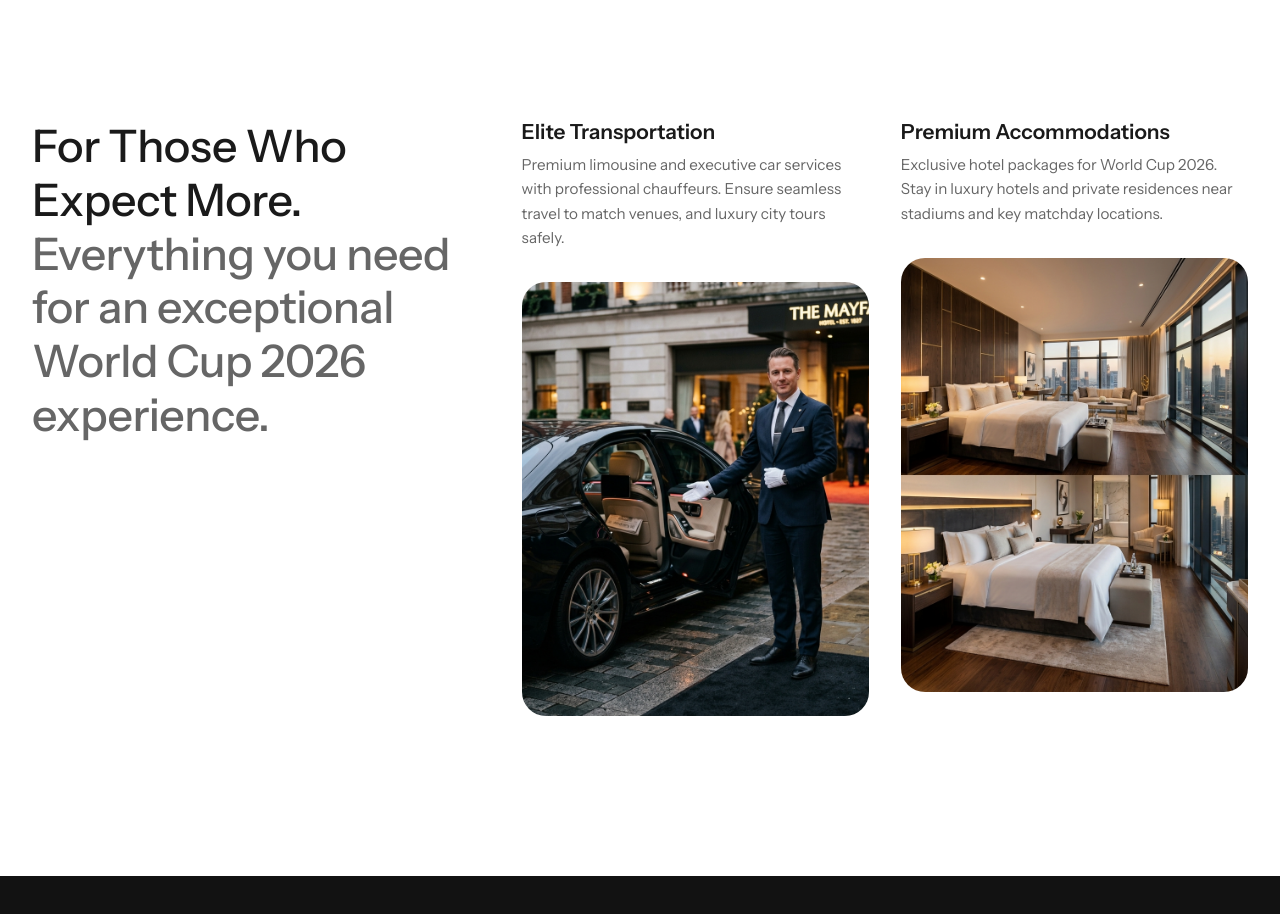
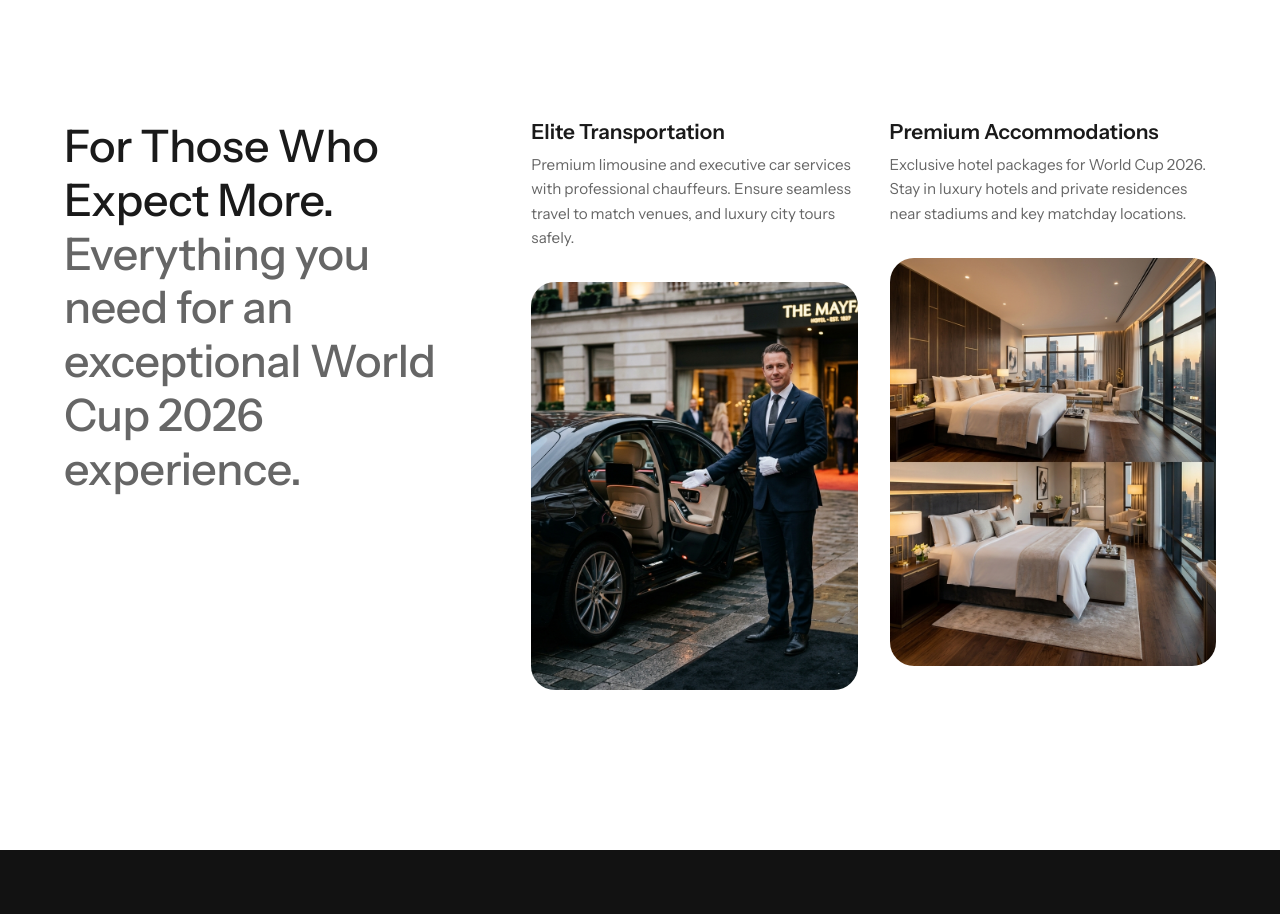
Before and after one commit to tommmywa/global-south-landing, a React (Vite) app: page / in a window 1280 px wide. Shown: the part 760-1674 px from the top of the page. Built offline with nearby package versions, Linux system fonts and the light colour scheme.

Commit message:
Update features section to match 5% margin layout

```diff
--- a/src/components/FeaturesSection.css
+++ b/src/components/FeaturesSection.css
@@ -7,6 +7,8 @@
   display: flex;
   justify-content: space-between;
   gap: 4rem;
+  width: 90%;
+  margin: 0 5%;
 }
 
 .features-text {
--- a/src/components/FeaturesSection.tsx
+++ b/src/components/FeaturesSection.tsx
@@ -5,7 +5,7 @@ import hotelImg from '../assets/hotel.png';
 const FeaturesSection = () => {
   return (
     <section className="section features-section" id="fleet">
-      <div className="container features-container">
+      <div className="features-container">
         <div className="features-text">
           <h2>
             For Those Who Expect More. <span className="features-subtitle-inline">Everything you need for an exceptional World Cup 2026 experience.</span>
```
